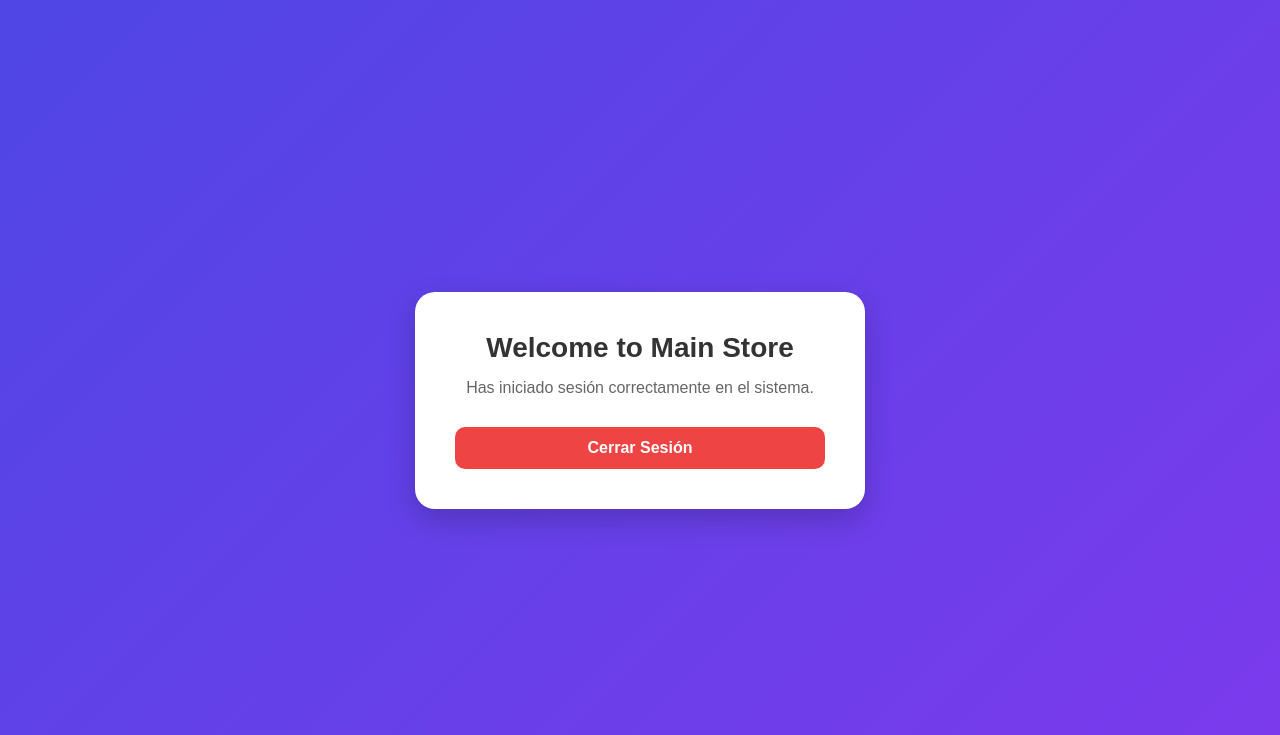
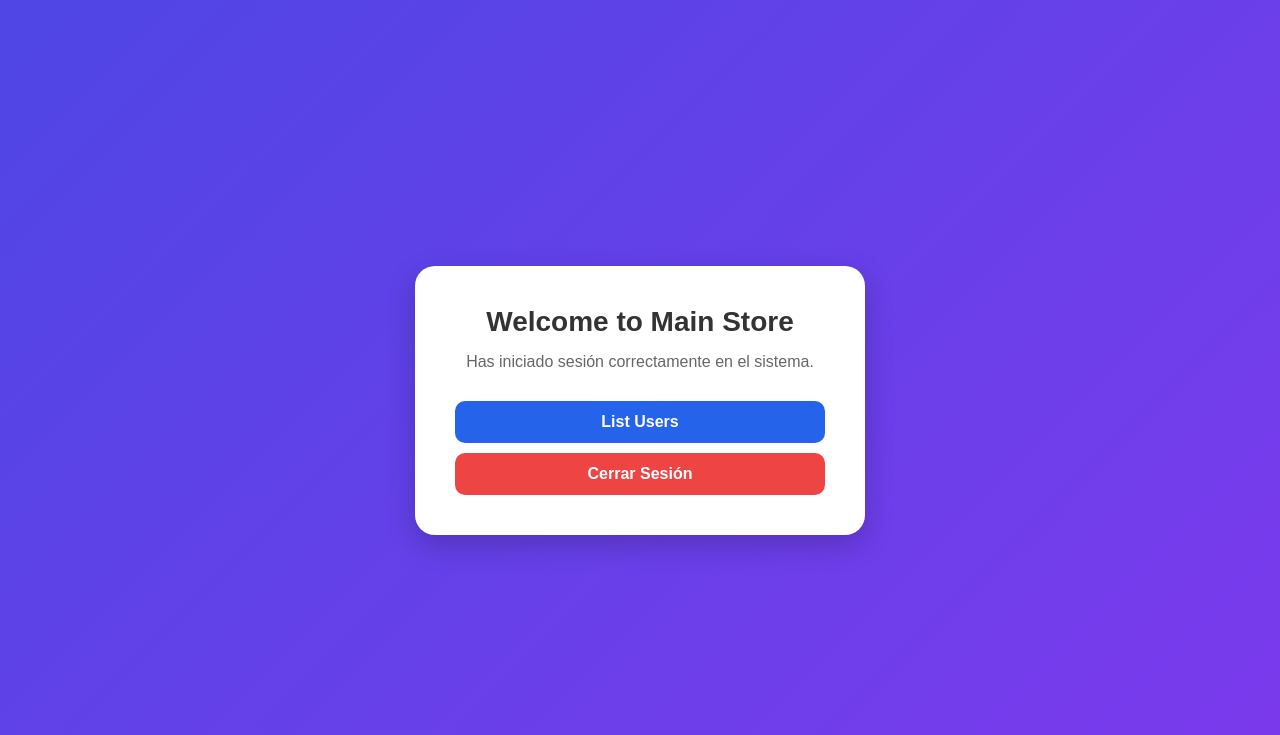
Before and after one commit to carlosandrestorob-cyber/main-store, a PHP site: page /main-store/src/home.php in a window 1280 px wide. Shown: the top 735 px of the page. Run offline with PHP 8.4, Linux system fonts and the light colour scheme; the visitor is signed in with stand-in values (Sample User, id 1).

Commit message:
Add navigation menu between home and users list

```diff
--- a/src/home.php
+++ b/src/home.php
@@ -6,6 +6,7 @@ if(!isset($_SESSION['user_id'])){
     exit();
 }
 ?>
+
 <!DOCTYPE html>
 <html lang="es">
 <head>
@@ -50,17 +51,30 @@ if(!isset($_SESSION['user_id'])){
             font-size:16px;
         }
 
-        .btn-logout{
-            display:inline-block;
+        .btn{
+            display:block;
             width:100%;
             padding:12px;
-            background:#ef4444;
+            margin-top:10px;
             color:white;
             text-decoration:none;
             border-radius:10px;
             font-size:16px;
             font-weight:bold;
             transition:0.3s;
+        }
+
+        .btn-users{
+            background:#2563eb;
+        }
+
+        .btn-users:hover{
+            background:#1d4ed8;
+            transform:translateY(-2px);
+        }
+
+        .btn-logout{
+            background:#ef4444;
         }
 
         .btn-logout:hover{
@@ -72,11 +86,19 @@ if(!isset($_SESSION['user_id'])){
 <body>
 
     <div class="home-box">
+
         <h1>Welcome to Main Store</h1>
+
         <p>Has iniciado sesión correctamente en el sistema.</p>
 
-        <a href="logout.php" class="btn-logout">Cerrar Sesión</a>
+        <a href="list_users.php" class="btn btn-users">
+            List Users
+        </a>
+
+        <a href="logout.php" class="btn btn-logout">
+            Cerrar Sesión
+        </a>
+
     </div>
 
 </body>
-</html>
--- a/src/list_users.php
+++ b/src/list_users.php
@@ -67,5 +67,10 @@ $res = pg_query($local_conn, $sql);
             </tr>
             <?php } ?>
        </table>
+         <br>
+
+         <a href="home.php" class="btn btn-primary">
+          ← Back to Menu
+         </a>
     </body>
 </html>
```
